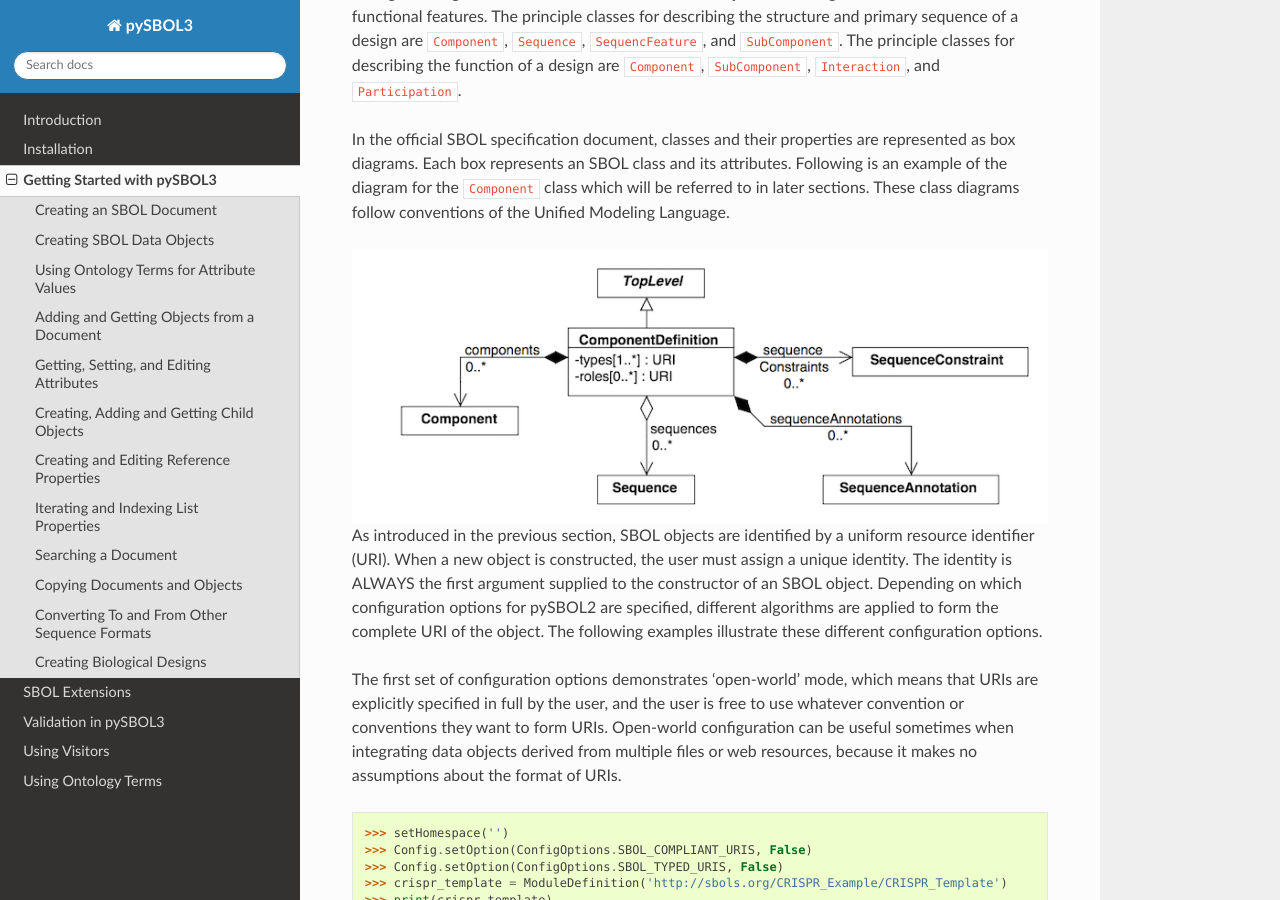
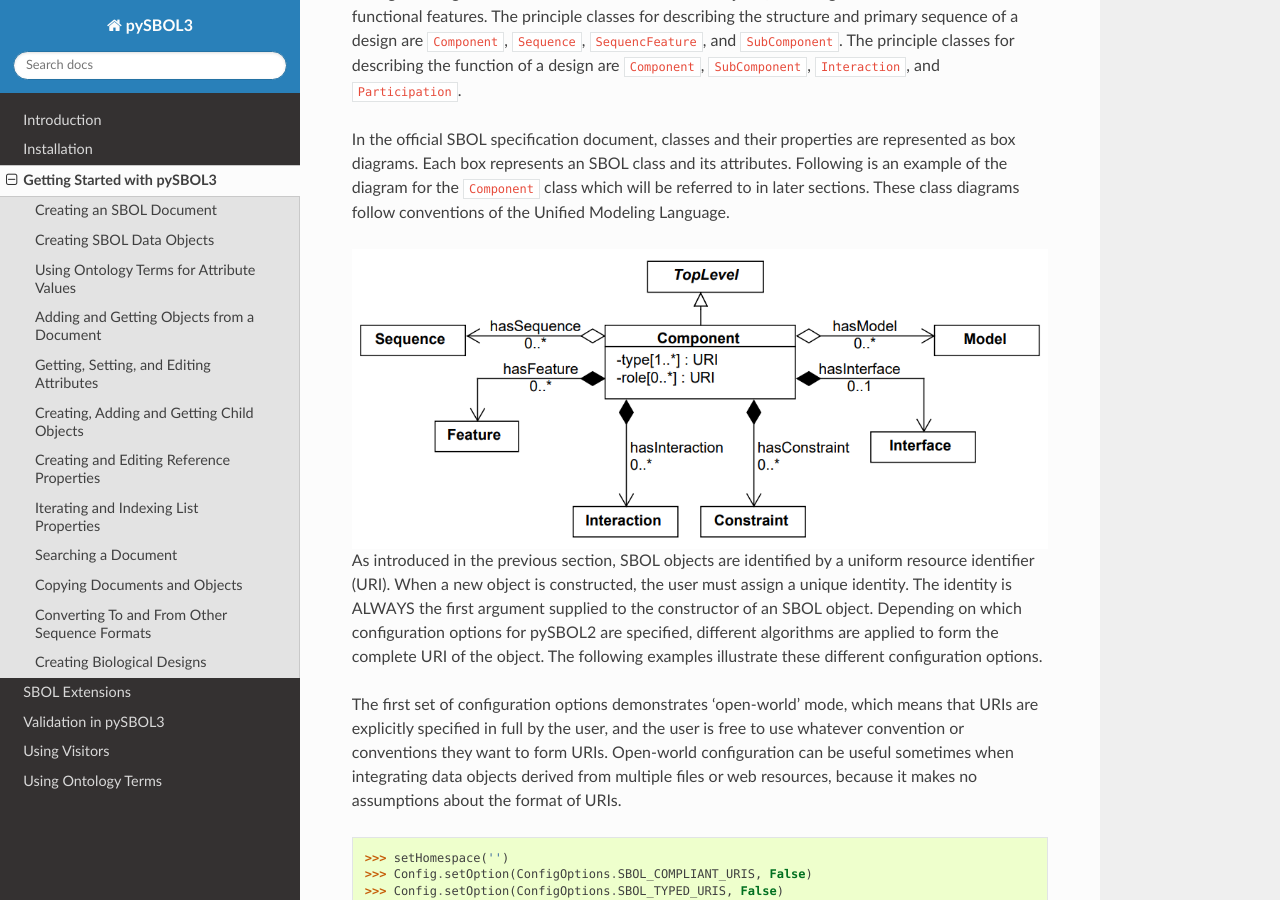
Before and after one commit to SynBioDex/pySBOL3, a Sphinx documentation site: the page built from docs/getting_started.rst, in a window 1280 px wide and 900 px high, scrolled down 1922 px. Built offline with Sphinx 7.4.7 and the Read the Docs theme 2.0.0, drawn with Linux system fonts in a browser that asks for light colours.

Commit message:
Replace component_definition_uml.png with component_uml.png

```diff
--- a/docs/getting_started.rst
+++ b/docs/getting_started.rst
@@ -138,7 +138,7 @@ The principle classes for describing the function of a design are ``Component``,
 
 In the official SBOL specification document, classes and their properties are represented as box diagrams. Each box represents an SBOL class and its attributes. Following is an example of the diagram for the ``Component`` class which will be referred to in later sections. These class diagrams follow conventions of the Unified Modeling Language.
 
-.. figure:: component_definition_uml.png
+.. figure:: component_uml.png
     :align: center
     :figclass: align-center
 
```
